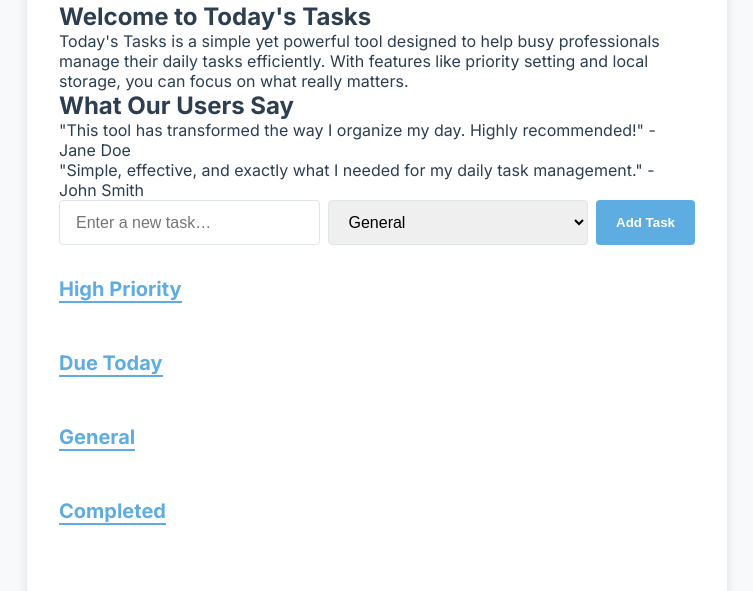
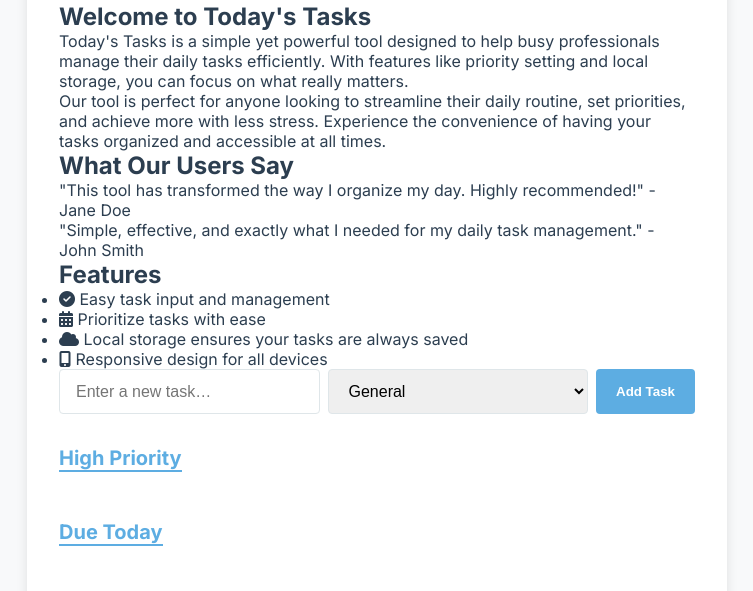
Before and after one commit to hill02252024/hill02252024.github.io, a plain HTML site: page index.html in a window 1280 px wide. Shown: the part 174-765 px from the top of the page, without its empty margins (263-1016 px from the left). Drawn offline with Linux system fonts and the light colour scheme; a small style sheet from the web is missing.

Commit message:
Update index.html

```diff
--- a/index.html
+++ b/index.html
@@ -33,6 +33,7 @@
     <section class="introduction">
       <h2>Welcome to Today's Tasks</h2>
       <p>Today's Tasks is a simple yet powerful tool designed to help busy professionals manage their daily tasks efficiently. With features like priority setting and local storage, you can focus on what really matters.</p>
+      <p>Our tool is perfect for anyone looking to streamline their daily routine, set priorities, and achieve more with less stress. Experience the convenience of having your tasks organized and accessible at all times.</p>
     </section>
 
     <!-- User Testimonials -->
@@ -40,6 +41,17 @@
       <h2>What Our Users Say</h2>
       <blockquote>"This tool has transformed the way I organize my day. Highly recommended!" - Jane Doe</blockquote>
       <blockquote>"Simple, effective, and exactly what I needed for my daily task management." - John Smith</blockquote>
+    </section>
+
+    <!-- Visual and Interactive Elements -->
+    <section class="features">
+      <h2>Features</h2>
+      <ul>
+        <li><i class="fas fa-check-circle"></i> Easy task input and management</li>
+        <li><i class="fas fa-calendar-alt"></i> Prioritize tasks with ease</li>
+        <li><i class="fas fa-cloud"></i> Local storage ensures your tasks are always saved</li>
+        <li><i class="fas fa-mobile-alt"></i> Responsive design for all devices</li>
+      </ul>
     </section>
 
     <div class="input-group">
```
